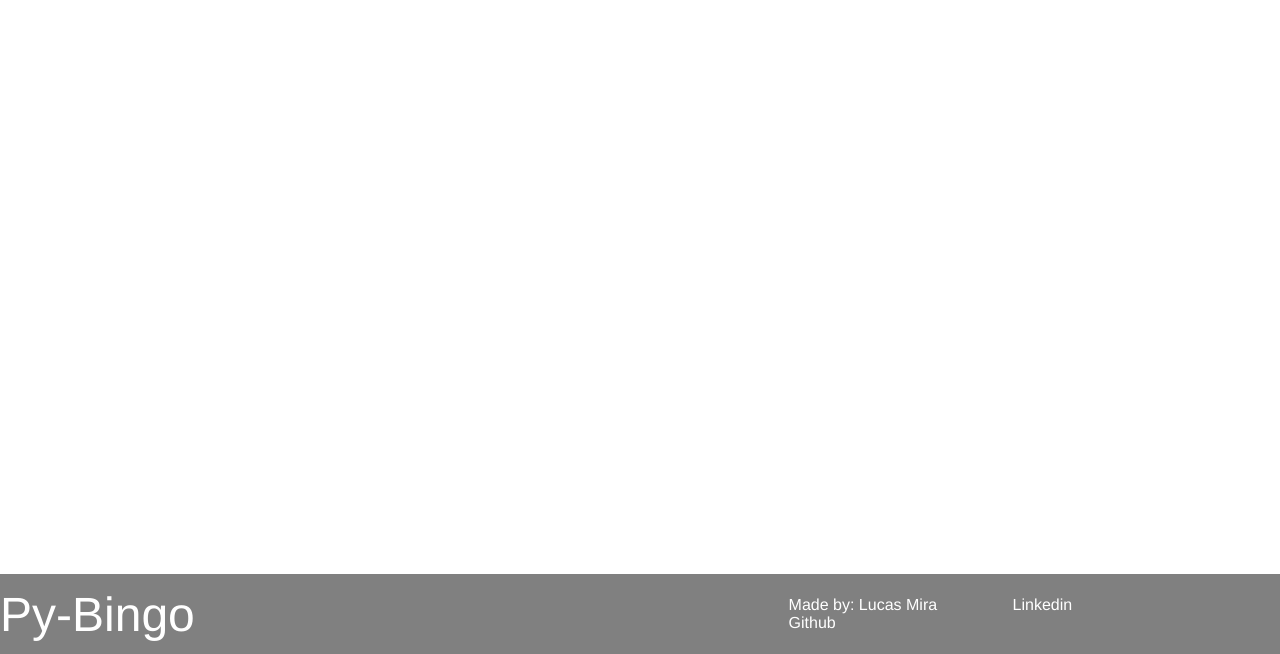
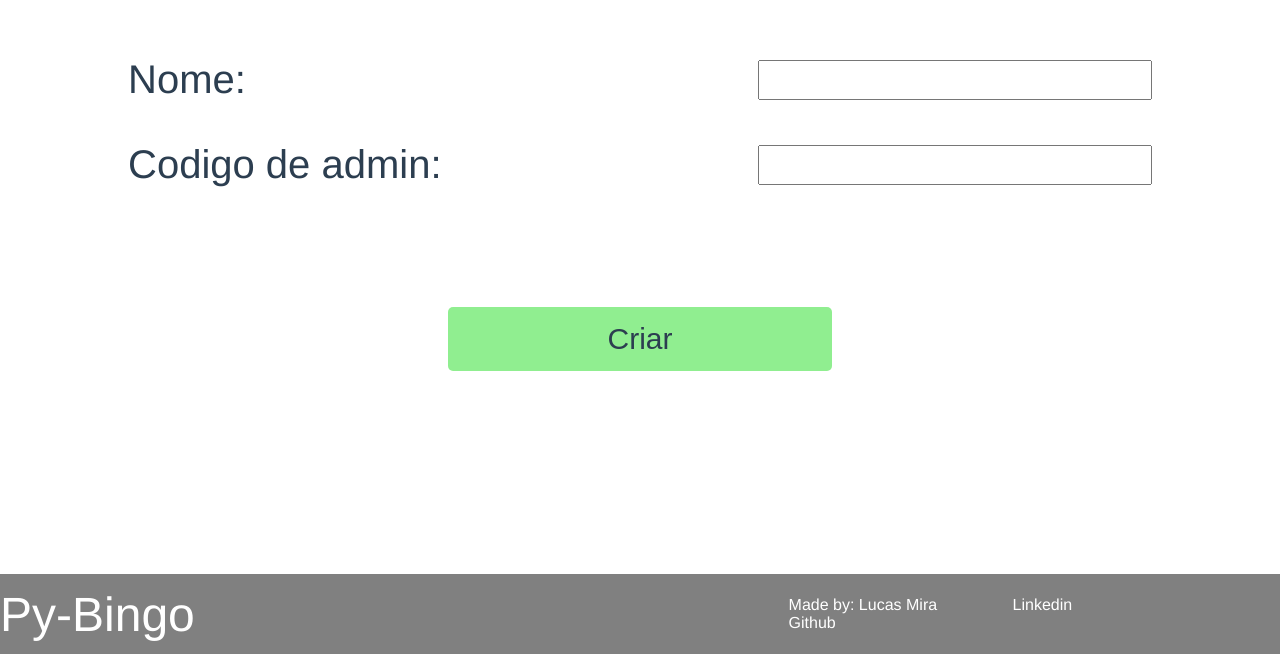
Before and after one commit to miratkd/PyBingo-FrontEnd, a Vue app: page /card in a window 1280 px wide. Shown: the part 146-800 px from the top of the page. Built offline with nearby package versions, Linux system fonts and the light colour scheme.

Commit message:
create account update, install toast

```diff
--- a/package.json
+++ b/package.json
@@ -8,9 +8,12 @@
     "lint": "vue-cli-service lint"
   },
   "dependencies": {
+    "axios": "^0.24.0",
     "core-js": "^3.6.5",
     "vue": "^3.0.0",
     "vue-router": "^4.0.0-0",
+    "vue-toast-notification": "^2.0.1",
+    "vue-toastification": "^2.0.0-rc.5",
     "vuex": "^4.0.0-0"
   },
   "devDependencies": {
--- /dev/null
+++ b/src/components/CreateAccount.vue
@@ -0,0 +1,85 @@
+<template>
+  <div class="page__containear">
+    <div class="row input__containear">
+      <div>Nome:</div>
+      <input v-model="name" class="input" type="text">
+    </div>
+    <div v-if="type === 'card'" style="margin-top: 5vh" class="row input__containear">
+      <div>Codigo de admin:</div>
+      <input v-model="admin" class="input" type="text">
+    </div>
+    <button class="button" v-on:click="createAccount()">
+      Criar
+    </button>
+  </div>
+</template>
+
+<script>
+import axios from 'axios'
+import { useToast } from 'vue-toastification'
+const toast = useToast()
+
+export default {
+  name: 'CreateAccount',
+  data () {
+    return {
+      name: undefined,
+      admin: undefined
+    }
+  },
+  props: ['type'],
+  methods: {
+    createAccount () {
+      if (!this.name) {
+        toast.error('Por favor insira um nome')
+        return
+      }
+      if (this.type === 'admin') {
+        axios.post('http://127.0.0.1:8000/bingo_admin/', { name: this.name }).then(response => console.log(response))
+      } else {
+        axios.post('http://127.0.0.1:8000/card/', { user_name: this.name, admin: this.admin }).then(response => console.log(response))
+      }
+    }
+  }
+}
+</script>
+
+<style scoped>
+.button{
+  margin-top: 15vh;
+  width: 30vw;
+  height: 8vh;
+  background-color: lightgreen;
+  border: none;
+  border-radius: 5px;
+  cursor: pointer;
+  font-size: 30px;
+  color: #2c3e50;
+}
+.input{
+  font-size: 30px;
+}
+.page__containear{
+  height: 90vh;
+  display: flex;
+  flex-direction: column;
+  justify-content: center;
+  align-items: center;
+  font-size: 40px;
+}
+.input__containear{
+  width: 80vw;
+  justify-content: space-between;
+}
+@media screen and (max-width: 700px) {
+  .input__containear{
+    flex-direction: column;
+  }
+  .input{
+    margin-top: 3vh;
+  }
+  .button{
+    width: 60vw;
+  }
+}
+</style>
--- a/src/main.js
+++ b/src/main.js
@@ -2,5 +2,7 @@ import { createApp } from 'vue'
 import App from './App.vue'
 import router from './router'
 import store from './store'
+import Toast from 'vue-toastification'
+import 'vue-toastification/dist/index.css'
 
-createApp(App).use(store).use(router).mount('#app')
+createApp(App).use(store).use(router).use(Toast).mount('#app')
--- a/src/router/index.js
+++ b/src/router/index.js
@@ -1,11 +1,23 @@
 import { createRouter, createWebHistory } from 'vue-router'
 import Home from '../views/Home.vue'
+import Admin from '../views/Admin.vue'
+import Card from '../views/Card'
 
 const routes = [
   {
     path: '/',
     name: 'Home',
     component: Home
+  },
+  {
+    path: '/admin',
+    name: 'Admin',
+    component: Admin
+  },
+  {
+    path: '/card',
+    name: 'Card',
+    component: Card
   }
 ]
 
--- /dev/null
+++ b/src/views/Admin.vue
@@ -0,0 +1,25 @@
+<template>
+  <div>
+    <div v-if="!admin"><CreateAccount :type="'admin'"/></div>
+    <div v-else>logado</div>
+  </div>
+</template>
+
+<script>
+import CreateAccount from '../components/CreateAccount.vue'
+export default {
+  name: 'Admin',
+  data () {
+    return {
+      admin: undefined
+    }
+  },
+  components: {
+    CreateAccount
+  }
+}
+</script>
+
+<style scoped>
+
+</style>
--- /dev/null
+++ b/src/views/Card.vue
@@ -0,0 +1,25 @@
+<template>
+  <div>
+    <div v-if="!card"><CreateAccount :type="'card'"/></div>
+    <div v-else>logado</div>
+  </div>
+</template>
+
+<script>
+import CreateAccount from '../components/CreateAccount.vue'
+export default {
+  name: 'Card',
+  data () {
+    return {
+      card: undefined
+    }
+  },
+  components: {
+    CreateAccount
+  }
+}
+</script>
+
+<style scoped>
+
+</style>
--- a/src/views/Home.vue
+++ b/src/views/Home.vue
@@ -4,12 +4,12 @@
       Bem vindo ao Py-Bingo!
     </div>
     <div class="buttons">
-      <div class="button" style="background: lightblue">
+      <router-link to="/card" class="button" style="background: lightblue">
         Entre em uma partida.
-      </div>
-      <div class="button" style="background: lightgreen">
+      </router-link>
+      <router-link to="/admin" class="button" style="background: lightgreen">
         Crie uma partida de bingo.
-      </div>
+      </router-link>
     </div>
   </div>
 </template>
@@ -22,11 +22,13 @@ export default {
 
 <style scoped>
 .button{
+  text-decoration: none;
   padding: 30px 0;
   width: 25vw;
   text-align: center;
   border-radius: 5px;
   cursor: pointer;
+  color: #2c3e50;
 }
 .buttons{
   display: flex;
```
Also changed, not shown: 1 other file (tests, documents, lock files or other folders).
